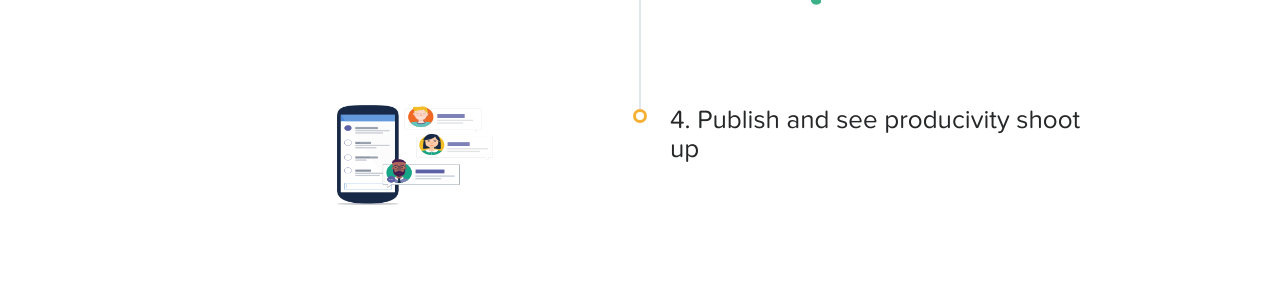
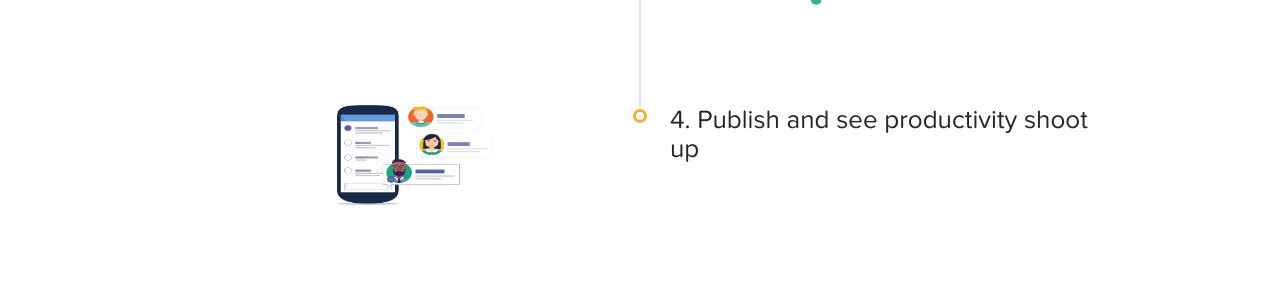
Before and after one commit to dinesh/pushcomputing, a Jekyll site: the page built from index.html, in a window 1280 px wide. Shown: the part 1543-1843 px from the top of the page. Built offline with Jekyll 4.4.1, drawn with Linux system fonts in a browser that asks for light colours; comment, search, counter and statistics services are not loaded.

Commit message:
fixing spelling mistake

```diff
--- a/index.html
+++ b/index.html
@@ -41,7 +41,7 @@ layout: landing-page
           <img src="images/productive.png" alt="" />
         </div>
         <div class="step-item-message">
-          <h4>4. Publish and see producivity shoot up</h4>
+          <h4>4. Publish and see productivity shoot up</h4>
         </div>
       </div>
     </div>
```
Also changed, not shown: notes.md (+3 -0 lines).
